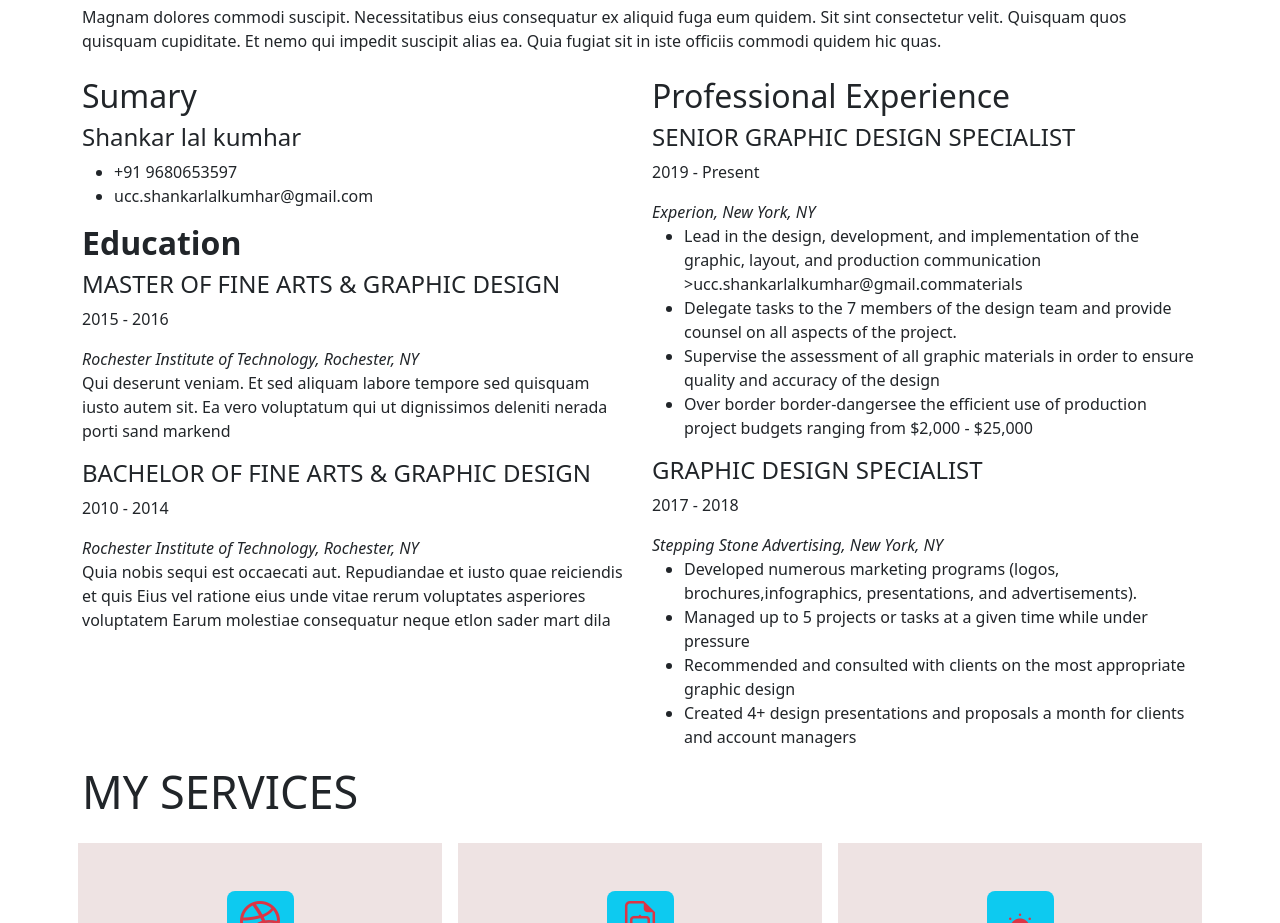
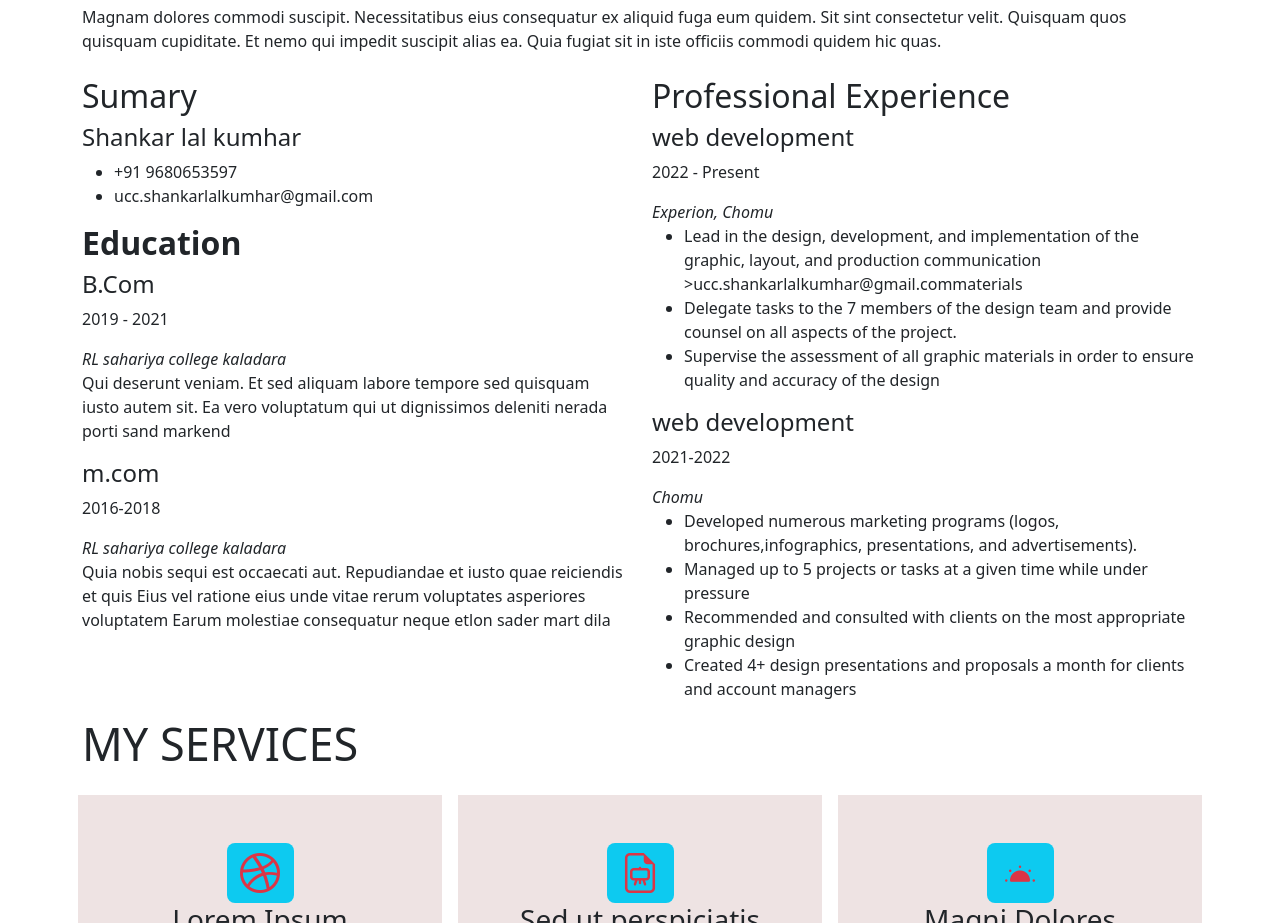
Before and after one commit to Shankarll6l7l56/my-profile, a plain HTML site: page index.html in a window 1280 px wide. Shown: the part 2168-3091 px from the top of the page. Drawn offline with nearby package versions, Linux system fonts and the light colour scheme.

Commit message:
Update index.html

```diff
--- a/index.html
+++ b/index.html
@@ -440,17 +440,17 @@
                     <li>ucc.shankarlalkumhar@gmail.com</li>
                   </ul>
                   <h2><b>Education</b></h2>
-                  <h4>MASTER OF FINE ARTS & GRAPHIC DESIGN</h4>
-                  <p>2015 - 2016</p>
-                  <i>Rochester Institute of Technology, Rochester, NY</i>
+                  <h4>B.Com</h4>
+                  <p>2019 - 2021</p>
+                  <i>RL sahariya college kaladara</i>
                   <p>
                     Qui deserunt veniam. Et sed aliquam labore tempore sed
                     quisquam iusto autem sit. Ea vero voluptatum qui ut
                     dignissimos deleniti nerada porti sand markend
                   </p>
-                  <h4>BACHELOR OF FINE ARTS & GRAPHIC DESIGN</h4>
-                  <p>2010 - 2014</p>
-                  <i>Rochester Institute of Technology, Rochester, NY</i>
+                  <h4>m.com</h4>
+                  <p>2016-2018</p>
+                  <i>RL sahariya college kaladara</i>
                   <p>
                     Quia nobis sequi est occaecati aut. Repudiandae et iusto quae
                     reiciendis et quis Eius vel ratione eius unde vitae rerum
@@ -460,9 +460,9 @@
                 </div>
                 <div class="col-12 col-md-6 ">
                   <h2>Professional Experience</h2>
-                  <h4>SENIOR GRAPHIC DESIGN SPECIALIST</h4>
-                  <p>2019 - Present</p>
-                  <i>Experion, New York, NY</i>
+                  <h4>web development</h4>
+                  <p>2022 - Present</p>
+                  <i>Experion, Chomu</i>
                   <ul>
                     <li>
                       Lead in the design, development, and implementation of the
@@ -477,14 +477,11 @@
                       Supervise the assessment of all graphic materials in order
                       to ensure quality and accuracy of the design
                     </li>
-                    <li>
-                      Over  border border-dangersee the efficient use of production project budgets
-                      ranging from $2,000 - $25,000
-                    </li>
+
                   </ul>
-                  <h4>GRAPHIC DESIGN SPECIALIST</h4>
-                  <p>2017 - 2018</p>
-                  <i>Stepping Stone Advertising, New York, NY</i>
+                  <h4>web development</h4>
+                  <p>2021-2022</p>
+                  <i>Chomu</i>
                   <ul>
                     <li>
                       Developed numerous marketing programs (logos,
```
